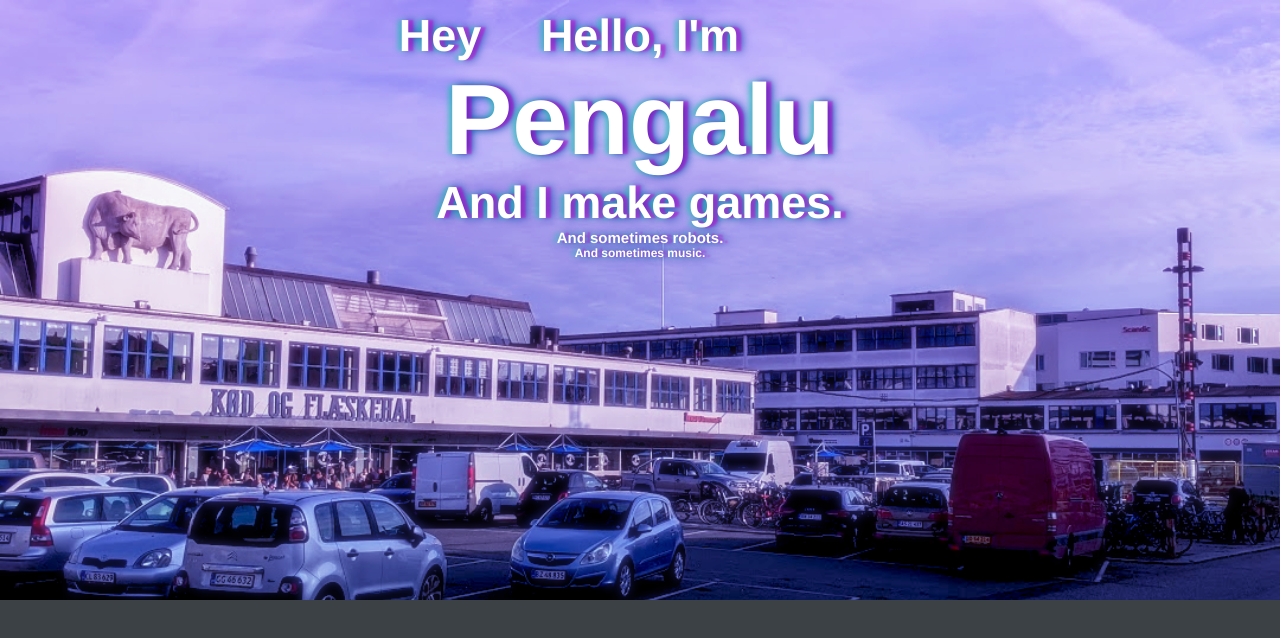
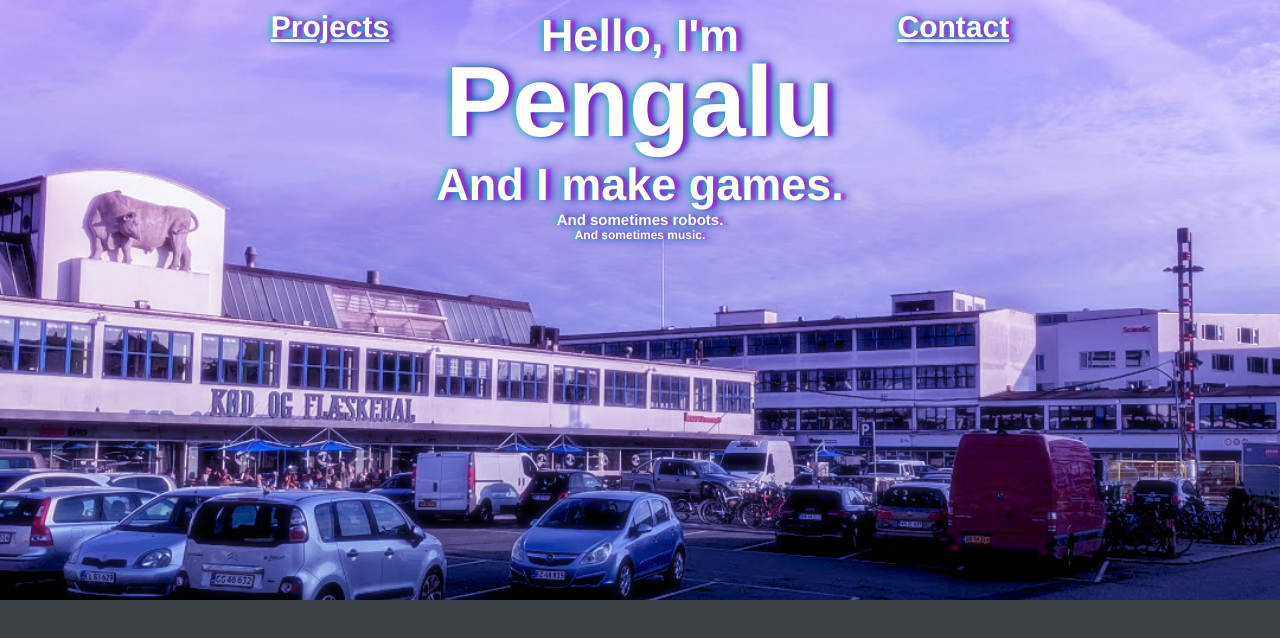
Before and after one commit to tawan475/pengalu.github.io, a plain HTML site: page index.html in a window 1280 px wide. Drawn offline with Linux system fonts and the light colour scheme.

Commit message:
page navigation

```diff
--- a/globalstylesheet.css
+++ b/globalstylesheet.css
@@ -25,6 +25,7 @@ h3{
     font-size: 15px;
 }
 .navigationButtons {
+    z-index: 100;
     margin: 0px;
     margin-left: 0px;
     margin-right: 0px;
@@ -48,7 +49,11 @@ h3{
     text-shadow:
         0 0 7px #fff;
 }
+a:link{
 
+    color: rgb(255, 255, 255);
+
+}
 .neonHeader {
     display: inline;
     background-image: url("cyberpunkmkII.png");
--- a/index.html
+++ b/index.html
@@ -9,15 +9,18 @@
     <meta name="description" content="a blog about games and robots">
 </head>
 <body>
-    <div class = "neonHeader"; style="display:inline">
-        <div class = "navigationButtons" style="right: 200px;">
+    <div class = "neonHeader"; style="display:inline;">
+        <div class = "navigationButtons" style="right: 250px; z-index: 100;">
 
-            <h2> Hey</h2>
+            <a href = "project.html">Projects</a>
         </div>
-        <div class="navigationButtons" style="left: 0px; right: 0px;  text-align: center; position: absolute;">
+        <div class="navigationButtons" style="left: 0px; right: 0px;  text-align: center; position: absolute;  z-index: 0;">
             <h2>Hello, I'm</h2>
         </div>
+        <div class="navigationButtons" style="left: 250px;">
 
+            <a href = "contact.html">Contact</a>
+        </div>
 
 
         <h1>Pengalu</h1>
```
Also changed, not shown: contact.html (added), project.html (added).
